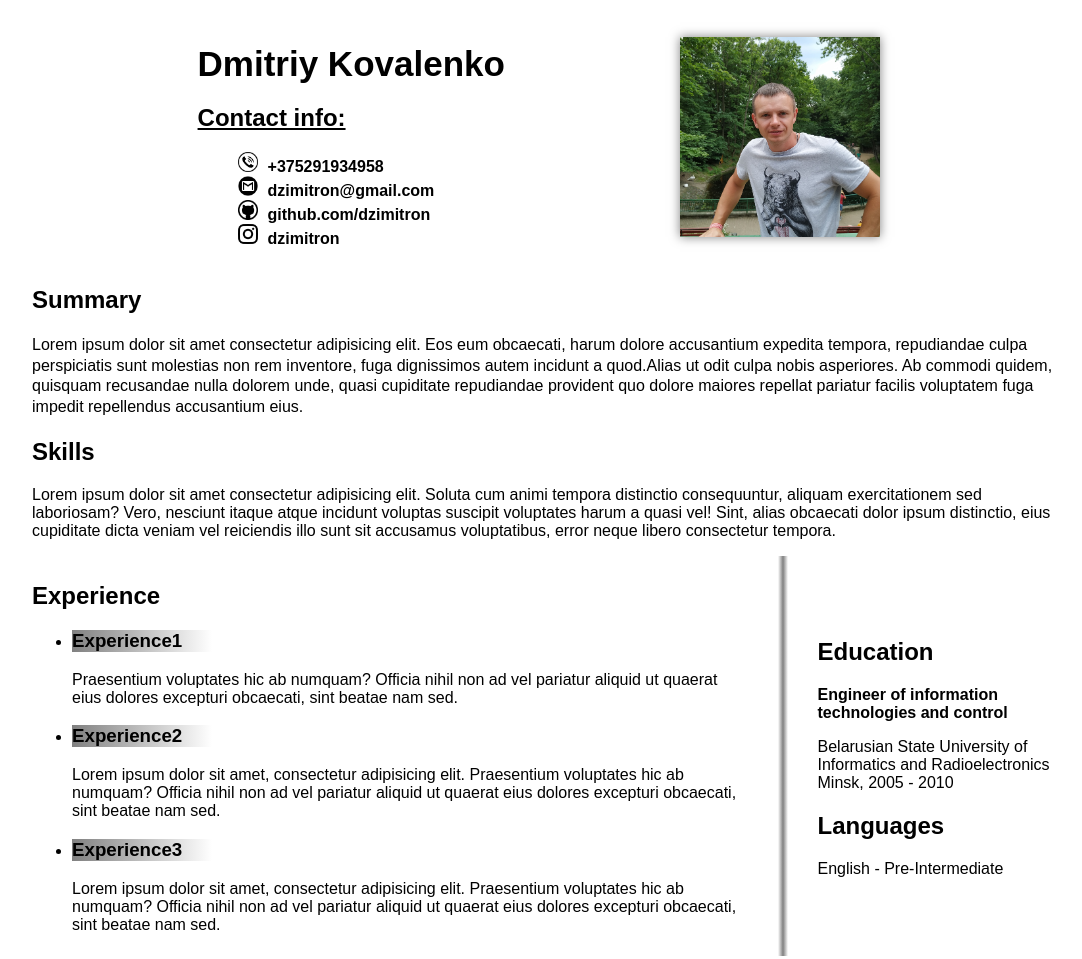
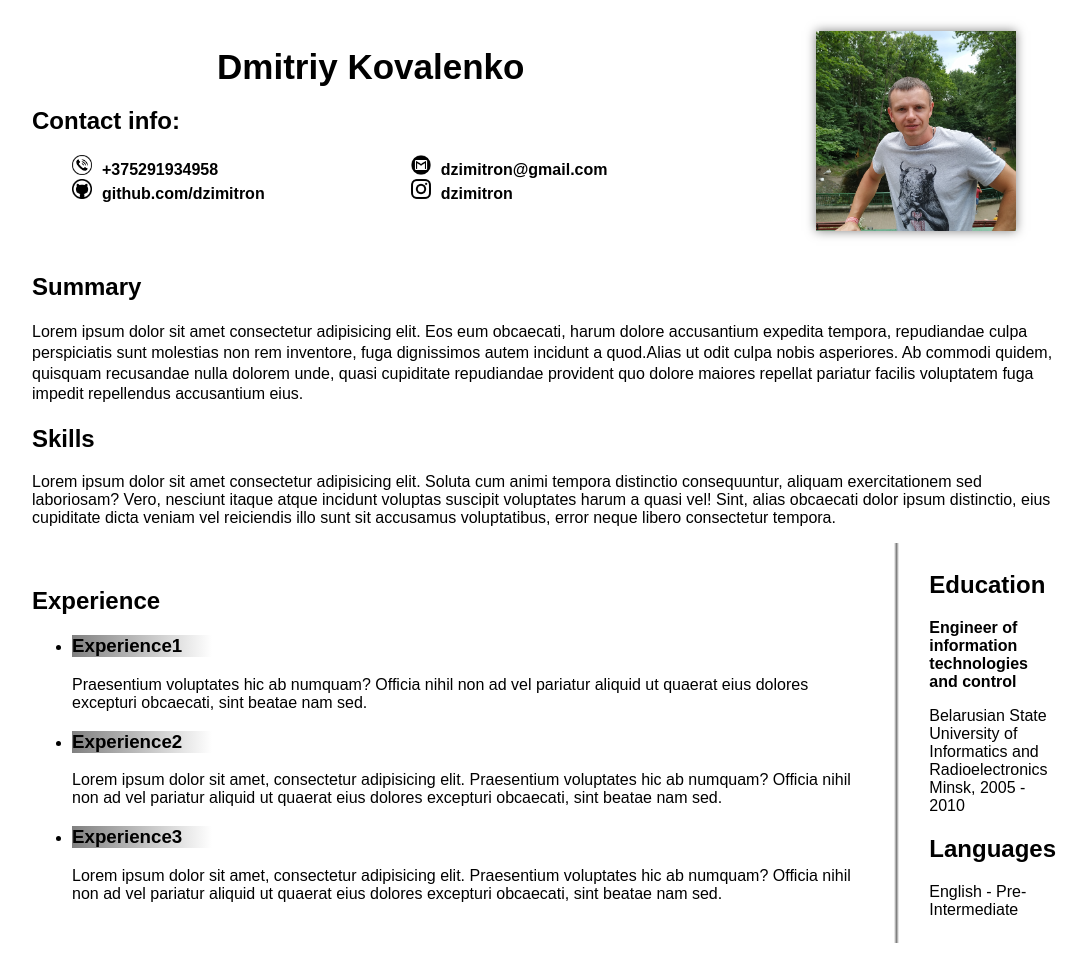
Before and after one commit to dzimitron/rsschool, a plain HTML site: page index.html in a window 1280 px wide. Shown: the whole page, without its empty margins (96-1178 px from the left). Drawn offline with Linux system fonts and the light colour scheme.

Commit message:
fix: change the markup for better adaptability

```diff
--- a/style.css
+++ b/style.css
@@ -9,27 +9,30 @@
 
 header {
   display: flex;
-  flex-wrap: wrap;
-  justify-content: space-evenly;
+  justify-content: space-between;
   align-items: center;
 }
 
 header h1 {
+  margin: 0;
   font-size: 35px;
-  margin-bottom: 0;
+  text-align: center;
 }
 
-header h2 {
-  text-decoration: underline;
+div ul {
+  display: flex;
+  flex-wrap: wrap;
+  width: 100%;
 }
 
 header li {
+  width: 50%;
   font-weight: 600;
   list-style-type: none;
 }
 
-figure {
-  margin: 10px;
+header li img {
+  margin: 0 10px 0 0;
 }
 
 figure img {
@@ -46,14 +49,8 @@
   align-items: center;
 }
 
-header li img {
-  margin: 0 10px 0 0;
-}
-
 .experiens {
   padding-right: 30px;
-  width: 600px;
-  flex-grow: 3;
 }
 
 .experiens h3 {
@@ -73,5 +70,4 @@
 .education {
   padding-left: 30px;
   width: 200px;
-  flex-grow: 1;
 }
```
